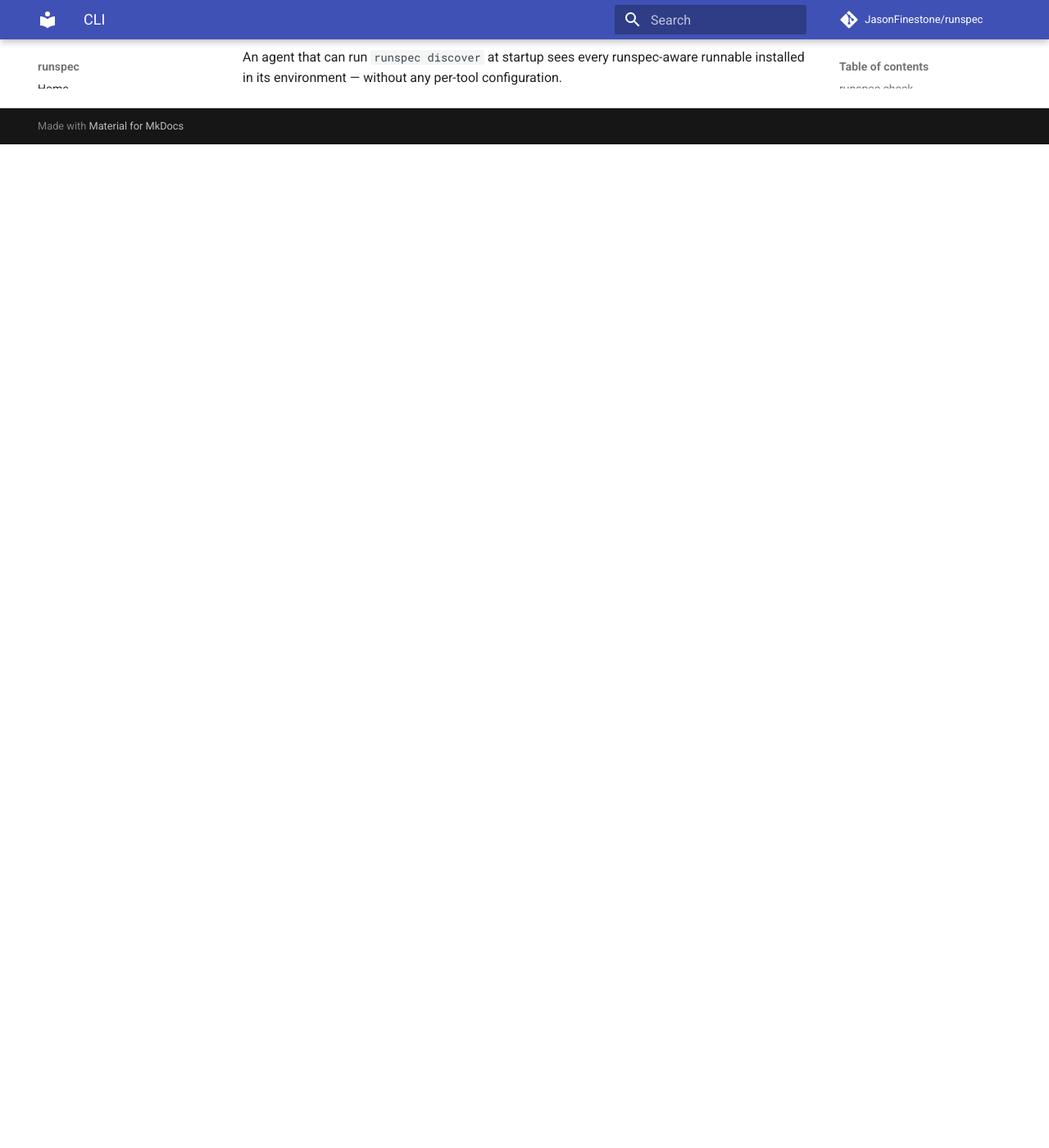
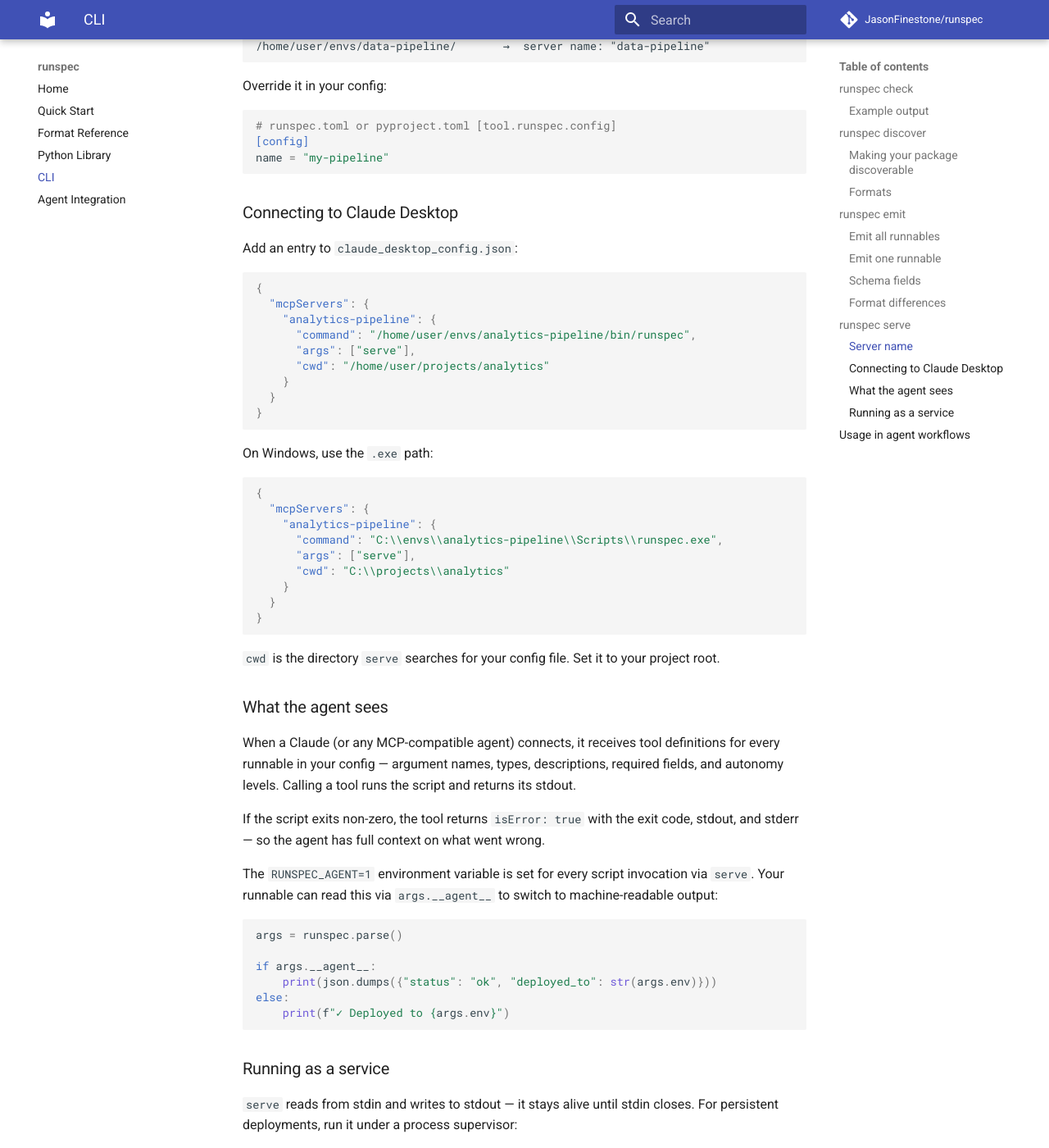
Before and after one commit to JasonFinestone/runspec, an MkDocs documentation site: the page built from docs/cli.md, in a window 1280 px wide and 1400 px high, scrolled down 5401 px. Shown: the whole window at 82% size. Built offline with MkDocs 1.6.1 and Material for MkDocs 9.7.7, drawn with Linux system fonts in a browser that asks for light colours; comment, search, counter and statistics services are not loaded; before the commit the page ends 5577 px from its top, so only the background shows below that; some of the changed text lies outside the part shown.

Commit message:
docs: document runspec serve and update agent integration guide
Adds the runspec serve command reference to cli.md, including server
naming, claude_desktop_config.json examples for macOS/Windows, the
__agent__ output-switching pattern, and supervisor/systemd service
examples. Updates agents.md to replace the abstract "your-mcp-server"
pipe pattern with runspec serve as the actual wiring mechanism.

Co-Authored-By: Claude Sonnet 4.6 <noreply@anthropic.com>

````diff
--- a/docs/agents.md
+++ b/docs/agents.md
@@ -224,24 +224,93 @@ for tool in schemas["tools"]:
 
 ---
 
+## Live MCP server
+
+`runspec serve` starts a [Model Context Protocol](https://github.com/modelcontextprotocol/specification)
+stdio server that exposes every runnable in your environment as a callable
+tool. This is the recommended way to connect any MCP-compatible agent —
+Claude Desktop, Cursor, or your own agent loop — to your runnables.
+
+```bash
+runspec serve
+```
+
+The server reads your runspec config, advertises each runnable as an MCP tool,
+and runs the corresponding script when the agent calls it. No separate MCP
+server to write or maintain.
+
+### Connecting Claude Desktop
+
+Add an entry to `claude_desktop_config.json` — typically at
+`~/Library/Application Support/Claude/claude_desktop_config.json` on macOS
+or `%APPDATA%\Claude\claude_desktop_config.json` on Windows:
+
+```json
+{
+  "mcpServers": {
+    "analytics-pipeline": {
+      "command": "/home/user/envs/analytics-pipeline/bin/runspec",
+      "args": ["serve"],
+      "cwd": "/home/user/projects/analytics"
+    }
+  }
+}
+```
+
+The key (`"analytics-pipeline"`) is the display name shown in Claude Desktop.
+`cwd` is the directory `serve` searches for your runspec config — set it to
+your project root.
+
+On Windows:
+```json
+{
+  "mcpServers": {
+    "analytics-pipeline": {
+      "command": "C:\\envs\\analytics-pipeline\\Scripts\\runspec.exe",
+      "args": ["serve"],
+      "cwd": "C:\\projects\\analytics"
+    }
+  }
+}
+```
+
+Each virtual environment is its own MCP server. If you have multiple projects,
+add one entry per environment — each exposes only its own runnables.
+
+### What the agent sees
+
+The agent receives tool definitions with full argument schemas, descriptions,
+and autonomy levels — everything from your TOML. Calling a tool runs the
+script and returns its stdout. On non-zero exit, the tool returns an error
+with the exit code, stdout, and stderr intact.
+
+### Agent-aware output
+
+Scripts called via `serve` receive `RUNSPEC_AGENT=1` in their environment.
+Read it through `args.__agent__` to switch between human and machine output:
+
+```python
+args = runspec.parse()
+
+if args.__agent__:
+    print(json.dumps({"status": "ok", "deployed_to": str(args.env)}))
+else:
+    print(f"✓ Deployed to {args.env}")
+```
+
+---
+
 ## Practical patterns
 
-### Give an agent a tool list
+### Start a live MCP server
 
 ```bash
-# Write once, use anywhere
-runspec emit --format mcp > tools.json
-
-# Or pipe directly
-runspec emit | your-mcp-server --tools-stdin
+# Start serving the current project's runnables
+runspec serve
 ```
 
-### Agent startup discovery
-
-```bash
-# Everything in this environment, one command
-runspec discover --format mcp | your-mcp-server --tools-stdin
-```
+Wire it into Claude Desktop once — every runnable in your config is
+immediately available as a tool.
 
 ### Validate before exposing
 
@@ -253,6 +322,16 @@ things that degrade agent behaviour.
 # .gitlab-ci.yml / GitHub Actions
 - name: Validate runspec
   run: runspec check
+```
+
+### Emit schemas for inspection
+
+```bash
+# Preview exactly what the agent will see
+runspec emit
+
+# Emit for a specific framework
+runspec emit --format openai
 ```
 
 ---
--- a/docs/cli.md
+++ b/docs/cli.md
@@ -1,8 +1,8 @@
 # CLI Reference
 
-The `runspec` binary ships with `pip install runspec`. It provides three
-commands for checking your config, discovering runnables, and emitting
-agent schemas.
+The `runspec` binary ships with `pip install runspec`. It provides four
+commands for checking your config, discovering runnables, emitting agent
+schemas, and running a live MCP server.
 
 ```
 runspec <command> [options]
@@ -227,6 +227,120 @@ the top-level wrapper:
 
 ---
 
+## runspec serve
+
+Start a live MCP stdio server for the current environment.
+
+```bash
+runspec serve
+```
+
+Reads the runspec config from the current directory, then starts a
+[Model Context Protocol](https://github.com/modelcontextprotocol/specification)
+server over stdin/stdout. The server exposes every runnable as an MCP tool.
+When an agent calls a tool, `serve` runs the corresponding script in the same
+virtual environment and streams back the output.
+
+Zero extra dependencies — the protocol is JSON-RPC 2.0 newline-delimited
+over stdin/stdout, which is plain stdlib.
+
+### Server name
+
+The server identifies itself by the virtual environment directory name:
+
+```
+/home/user/envs/analytics-pipeline/  →  server name: "analytics-pipeline"
+/home/user/envs/data-pipeline/       →  server name: "data-pipeline"
+```
+
+Override it in your config:
+
+```toml
+# runspec.toml or pyproject.toml [tool.runspec.config]
+[config]
+name = "my-pipeline"
+```
+
+### Connecting to Claude Desktop
+
+Add an entry to `claude_desktop_config.json`:
+
+```json
+{
+  "mcpServers": {
+    "analytics-pipeline": {
+      "command": "/home/user/envs/analytics-pipeline/bin/runspec",
+      "args": ["serve"],
+      "cwd": "/home/user/projects/analytics"
+    }
+  }
+}
+```
+
+On Windows, use the `.exe` path:
+
+```json
+{
+  "mcpServers": {
+    "analytics-pipeline": {
+      "command": "C:\\envs\\analytics-pipeline\\Scripts\\runspec.exe",
+      "args": ["serve"],
+      "cwd": "C:\\projects\\analytics"
+    }
+  }
+}
+```
+
+`cwd` is the directory `serve` searches for your config file. Set it to your
+project root.
+
+### What the agent sees
+
+When a Claude (or any MCP-compatible agent) connects, it receives tool
+definitions for every runnable in your config — argument names, types,
+descriptions, required fields, and autonomy levels. Calling a tool runs the
+script and returns its stdout.
+
+If the script exits non-zero, the tool returns `isError: true` with the exit
+code, stdout, and stderr — so the agent has full context on what went wrong.
+
+The `RUNSPEC_AGENT=1` environment variable is set for every script invocation
+via `serve`. Your runnable can read this via `args.__agent__` to switch to
+machine-readable output:
+
+```python
+args = runspec.parse()
+
+if args.__agent__:
+    print(json.dumps({"status": "ok", "deployed_to": str(args.env)}))
+else:
+    print(f"✓ Deployed to {args.env}")
+```
+
+### Running as a service
+
+`serve` reads from stdin and writes to stdout — it stays alive until stdin
+closes. For persistent deployments, run it under a process supervisor:
+
+```ini
+# supervisord.conf
+[program:analytics-mcp]
+command=/home/user/envs/analytics-pipeline/bin/runspec serve
+directory=/home/user/projects/analytics
+autostart=true
+autorestart=true
+```
+
+```ini
+# systemd unit
+[Service]
+ExecStart=/home/user/envs/analytics-pipeline/bin/runspec serve
+WorkingDirectory=/home/user/projects/analytics
+Restart=always
+```
+
+---
+
 ## Usage in agent workflows
 
 The typical workflow for giving an agent access to your runnables:
@@ -235,24 +349,22 @@ The typical workflow for giving an agent access to your runnables:
 # 1. Check your config is complete
 runspec check
 
-# 2. See what would be emitted
+# 2. Preview what schemas will be emitted
 runspec emit
 
-# 3. Feed to an agent framework
-runspec emit --format mcp > tools.json
+# 3. Start the live MCP server
+runspec serve
 ```
 
-Or skip step 2 and pipe directly:
-
-```bash
-runspec emit | your-mcp-server --tools-stdin
-```
+To wire it into Claude Desktop, point the MCP server config at `runspec serve`
+(see above). The agent connects once at startup and calls tools as needed —
+no tool list files to maintain, no restart required when you add runnables.
 
 For a multi-project environment, `discover` emits everything at once:
 
 ```bash
-runspec discover --format mcp | your-mcp-server --tools-stdin
+runspec discover --format mcp
 ```
 
-An agent that can run `runspec discover` at startup sees every runspec-aware
-runnable installed in its environment — without any per-tool configuration.
+An agent that runs `discover` at startup sees every runspec-aware runnable
+installed in its environment — without any per-tool configuration.
````
